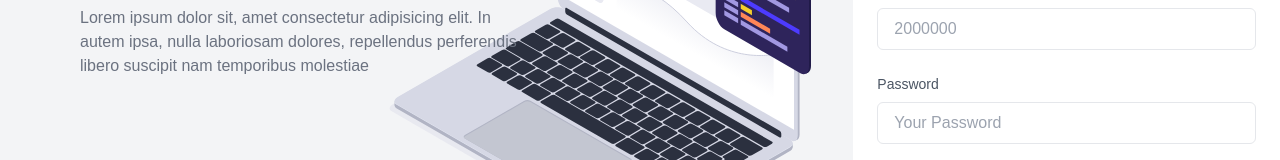
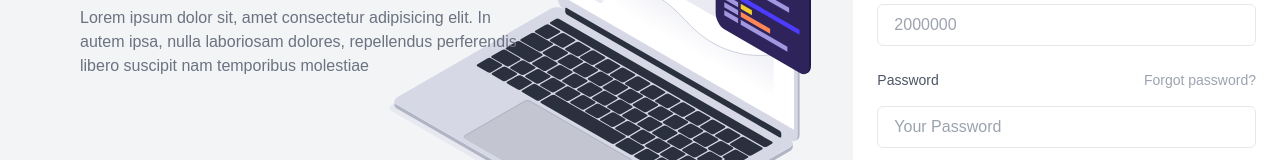
Before and after one commit to ecc-proken/eccSchoolApp-web, a React (Create React App) app: page /signin in a window 1280 px wide. Shown: the part 384-544 px from the top of the page. Built offline with nearby package versions, Linux system fonts and the light colour scheme.

Commit message:
update: パスワードを忘れた時のリンクを配置した

```diff
--- a/src/components/molecules/FormInput.tsx
+++ b/src/components/molecules/FormInput.tsx
@@ -40,9 +40,20 @@ const FormInput: VFC<Props> = ({
   const onClick = () => setIsShow(!isShow);
   return (
     <div className='relative'>
-      <label htmlFor={id} className='block mb-2 text-sm text-gray-600'>
-        {children}
-      </label>
+      <div className='flex justify-between mb-2'>
+        <label htmlFor={id} className='block mb-2 text-sm text-gray-600'>
+          {children}
+        </label>
+        <a
+          href='https://falcon.ecc.ac.jp/eccmo'
+          target='_blank'
+          className='text-sm text-gray-400 focus:text-accent hover:text-accent hover:underline'
+          rel='noreferrer'
+          tabIndex={-1}
+        >
+          Forgot password?
+        </a>
+      </div>
       <input
         type={isShow ? 'text' : 'password'}
         name={name}
```
